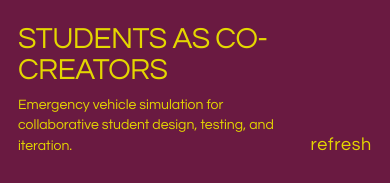
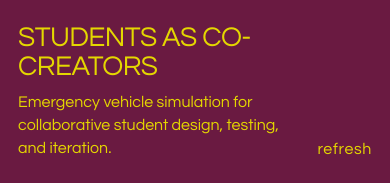
Before and after one commit to u00w/SCC_Site, a website: page index.html in a window 390 px wide. Shown: the top 183 px of the page. Drawn offline with Linux system fonts and the light colour scheme.

Commit message:
font sizing

```diff
--- a/index.html
+++ b/index.html
@@ -50,7 +50,7 @@
 
         .title {
             margin: 0;
-            font-size: clamp(30px, 4vw, 54px);
+            font-size: clamp(28px, 3.7vw, 50px);
             line-height: 1.02;
             letter-spacing: -0.02em;
             font-weight: 400;
@@ -60,8 +60,8 @@
             margin: 10px 0 0;
             max-width: none;
             color: var(--muted);
-            font-size: 14px;
-            line-height: 1.45;
+            font-size: 16px;
+            line-height: 1.42;
             white-space: normal;
             overflow: visible;
             text-overflow: clip;
@@ -332,6 +332,10 @@
             }
 
             .autoplay-toggle-btn {
+                font-size: 12pt;
+            }
+
+            .refresh-btn {
                 font-size: 12pt;
             }
 
```
Also changed, not shown: 1 other file.
